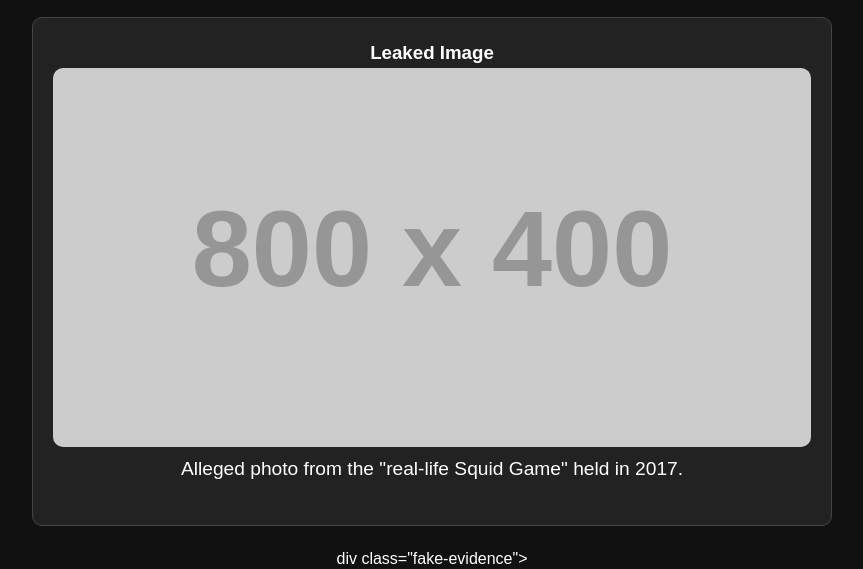
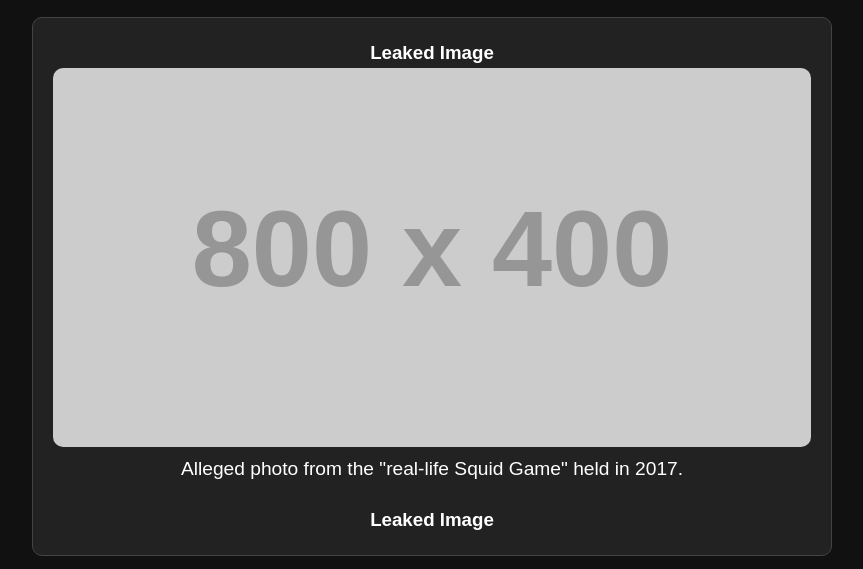
Before and after one commit to LUCQ5/Squid-Game, a plain HTML site: page index.html in a window 1280 px wide. Shown: the part 1302-1871 px from the top of the page, without its empty margins (208-1071 px from the left). Drawn offline with Linux system fonts and the light colour scheme; placeholder pictures from the web are drawn by us.

Commit message:
Add files via upload

```diff
--- a/index.html
+++ b/index.html
@@ -78,7 +78,6 @@
             <h3>Leaked Image</h3>
             <img src="https://via.placeholder.com/800x400" alt="Leaked photo of Squid Game">
             <p>Alleged photo from the "real-life Squid Game" held in 2017.</p>
-        </div>div class="fake-evidence">
   <h3>Leaked Image</h3>
 </div><div class="fake-evidence">
   <h3>Leaked Image</h3>
```
